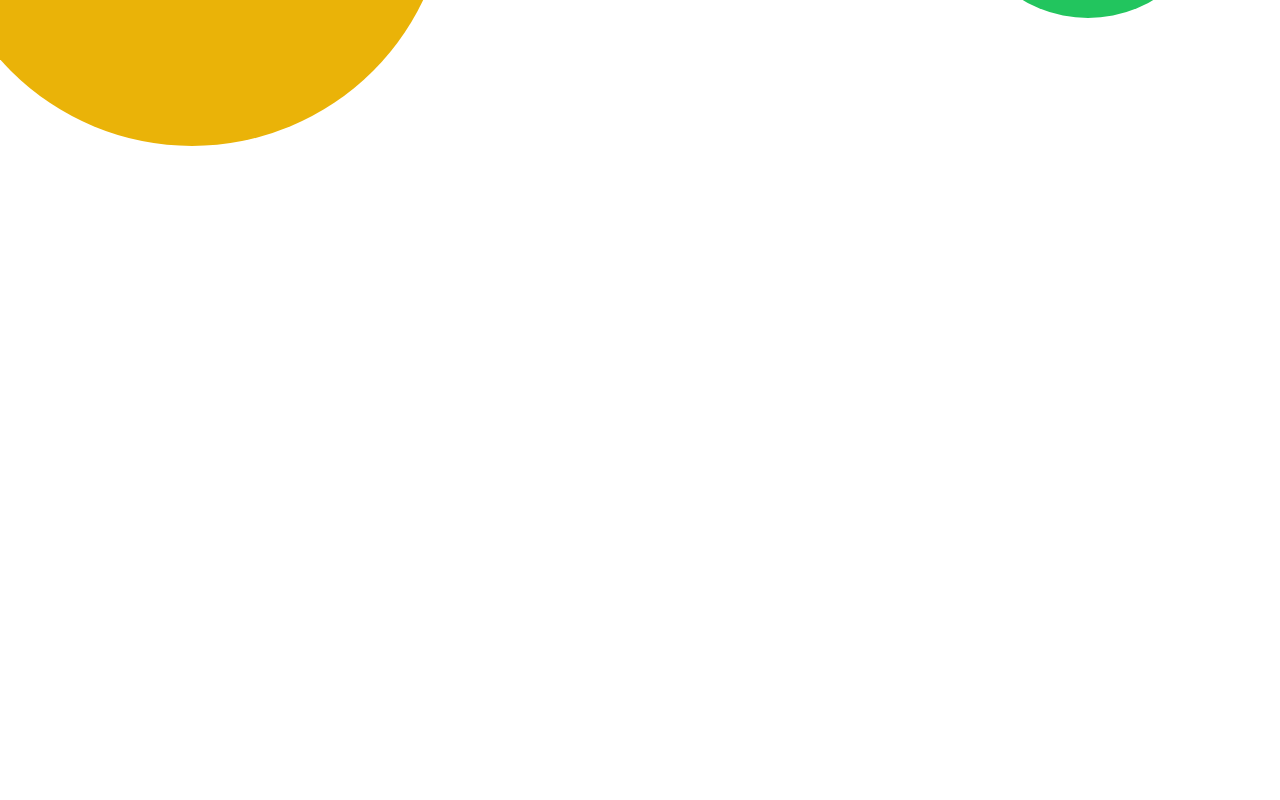
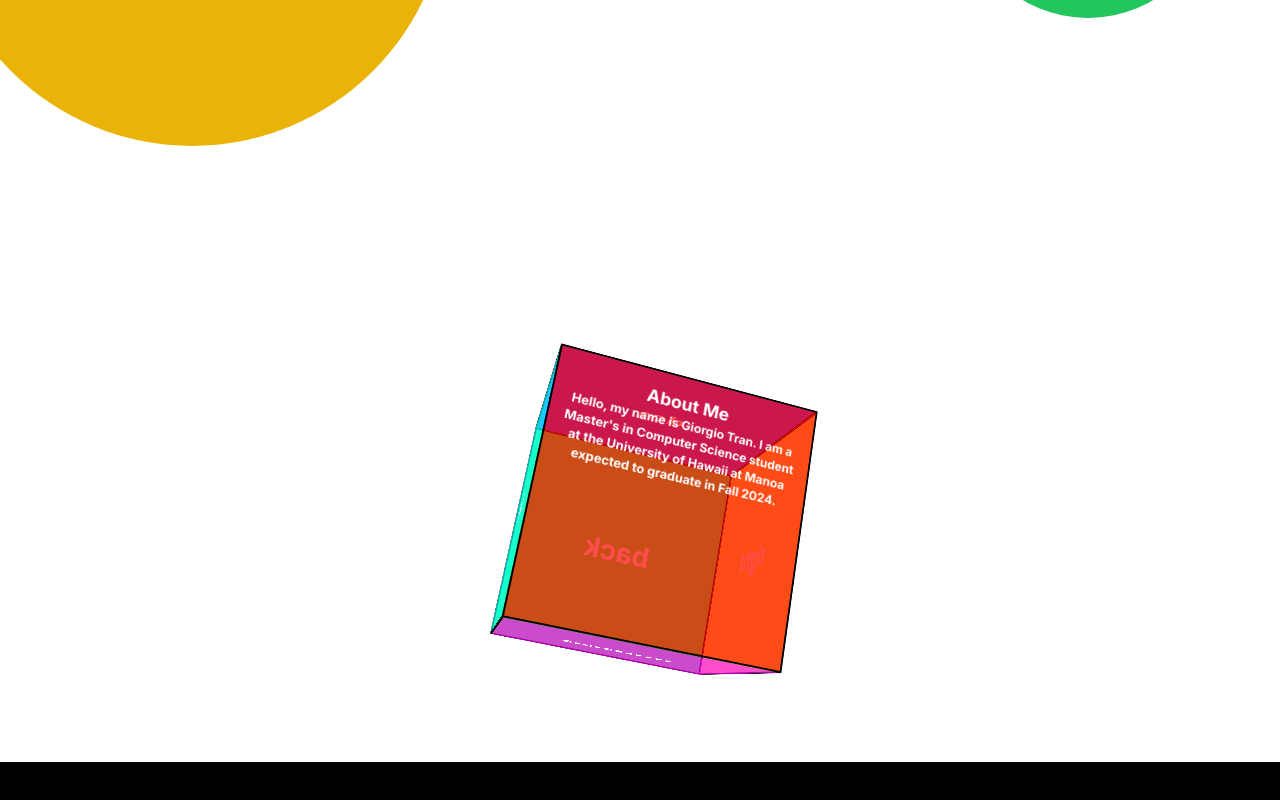
Before and after one commit to giorgio-tran/real-portfolio, a Next.js app in the folder portfolio/: page / in a window 1280 px wide. Shown: the part 838-1638 px from the top of the page. Before the commit the page ends 1600 px from the top, so only its background shows below. Built offline with nearby package versions, Linux system fonts and the light colour scheme.

Commit message:
Add brief 'About Me' and add mouse event listeners

```diff
--- a/portfolio/src/app/globals.css
+++ b/portfolio/src/app/globals.css
@@ -6,6 +6,8 @@
   --foreground-rgb: 0, 0, 0;
   --background-start-rgb: 214, 219, 220;
   --background-end-rgb: 255, 255, 255;
+  --cube-width: 300px;
+  --translateZ: 150px;
 }
 
 @media (prefers-color-scheme: dark) {
@@ -19,3 +21,55 @@
 body {
   color: rgb(var(--foreground-rgb));
 }
+
+.scene {
+  width: var(--cube-width);
+  height: var(--cube-width);
+  /* border: 1px solid #CCC; */
+  margin: 80px;
+  perspective: 800px;
+}
+
+.cube {
+  width: var(--cube-width);
+  height: var(--cube-width);
+  position: relative;
+  transform-style: preserve-3d;
+  transform: translateZ(-200px) rotate3d(1, 1, 1, 20deg);
+  transition: transform 1s;
+}
+
+.cube.show-front  { transform: translateZ(-200px) rotateY(   0deg); }
+.cube.show-right  { transform: translateZ(-200px) rotateY( -90deg); }
+.cube.show-back   { transform: translateZ(-200px) rotateY(-180deg); }
+.cube.show-left   { transform: translateZ(-200px) rotateY(  90deg); }
+.cube.show-top    { transform: translateZ(-200px) rotateX( -90deg); }
+.cube.show-bottom { transform: translateZ(-200px) rotateX(  90deg); }
+
+.cube__face {
+  position: absolute;
+  width: var(--cube-width);
+  height: var(--cube-width);
+  border: 2px solid black;
+  line-height: var(--cube-width);
+  font-size: 40px;
+  font-weight: bold;
+  color: white;
+  text-align: center;
+}
+
+.cube__face--front  { background: hsla(  0, 100%, 50%, 0.7); }
+.cube__face--right  { background: hsla( 60, 100%, 50%, 0.7); }
+.cube__face--back   { background: hsla(120, 100%, 50%, 0.7); }
+.cube__face--left   { background: hsla(180, 100%, 50%, 0.7); }
+.cube__face--top    { background: hsla(240, 100%, 50%, 0.7); }
+.cube__face--bottom { background: hsla(300, 100%, 50%, 0.7); }
+
+.cube__face--front  { transform: rotateY(  0deg) translateZ(var(--translateZ)); }
+.cube__face--right  { transform: rotateY( 90deg) translateZ(var(--translateZ)); }
+.cube__face--back   { transform: rotateY(180deg) translateZ(var(--translateZ)); }
+.cube__face--left   { transform: rotateY(-90deg) translateZ(var(--translateZ)); }
+.cube__face--top    { transform: rotateX( 90deg) translateZ(var(--translateZ)); }
+.cube__face--bottom { transform: rotateX(-90deg) translateZ(var(--translateZ)); }
+
+label { margin-right: 10px; }
--- a/portfolio/src/app/page.js
+++ b/portfolio/src/app/page.js
@@ -1,10 +1,14 @@
+"use client";
 import Link from "next/link";
+import { useState } from "react";
 
 export default function Home() {
+  const [isMouseDown, setIsMouseDown] = useState(false);
+
   return (
     <main className="flex min-h-screen flex-col">
-      <header className="fixed w-full flex justify-between px-32 items-center top-1/3 mix-blend-difference font-semibold tracking-widest">
-        <div className="flex flex-col gap-4">
+      <header className="fixed w-full flex justify-between px-32 items-center top-1/4 mix-blend-difference font-semibold tracking-widest z-50">
+        <div className="flex flex-col">
           <h1 className="text-9xl">Giorgio</h1>
           <h1 className="text-9xl">Tran</h1>
         </div>
@@ -13,14 +17,49 @@ export default function Home() {
           <Link href="#">GitHub</Link>
         </div>
       </header>
-      <div className="min-h-screen w-full relative -z-10 bg-black">
+      <div className="min-h-screen w-full relative bg-black z-10">
         <div className="absolute rounded-full h-[30vw] w-[30vw] bg-blue-600 top-1/4 -translate-y-1/2 left-10" />
         <div className="absolute rounded-full h-[50vw] w-[50vw] bg-red-500 top-1/2 left-1/2 -translate-x-1/3 -translate-y-1/2" />
         <div className="absolute rounded-full h-[20vw] w-[20vw] bg-green-500 top-3/4 left-3/4" />
         <div className="absolute rounded-full h-[40vw] w-[40vw] bg-yellow-500 top-3/4 left-1/4 -translate-x-3/4 -translate-y-1/4" />
       </div>
-      <div className="min-h-screen w-full bg-white -z-20">
+      <div className="min-h-screen w-full bg-white flex items-end text-black justify-center relative">
+        <div
+          className="scene"
+          onMouseDown={() => {
+            console.log("clicked");
+            setIsMouseDown(true);
+          }}
+          onMouseMove={(e) => {
+            if (isMouseDown) {
+              console.log(e.clientX, e.clientY);
+            }
+          }}
+          onMouseUp={() => {
+            console.log("unclicked");
+            setIsMouseDown(false);
+          }}
+        >
+          <div className="cube">
+            <div className="cube__face cube__face--front">
+              <div className="w-full h-full text-sm p-4">
+                <h1 className="text-xl">About Me</h1>
+                <p>
+                  Hello, my name is Giorgio Tran. I am a Master's in Computer
+                  Science student at the University of Hawaii at Manoa expected
+                  to graduate in Fall 2024.
+                </p>
+              </div>
+            </div>
+            <div className="cube__face cube__face--back">back</div>
+            <div className="cube__face cube__face--right">right</div>
+            <div className="cube__face cube__face--left">left</div>
+            <div className="cube__face cube__face--top">top</div>
+            <div className="cube__face cube__face--bottom">bottom</div>
+          </div>
+        </div>
       </div>
+      <div className="min-h-screen w-full bg-black"></div>
     </main>
   );
 }
```
